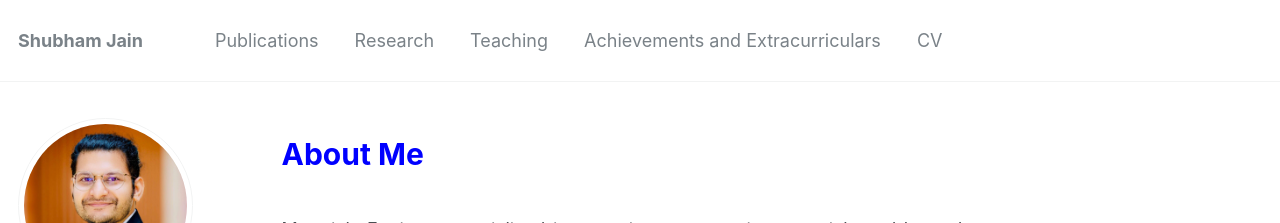
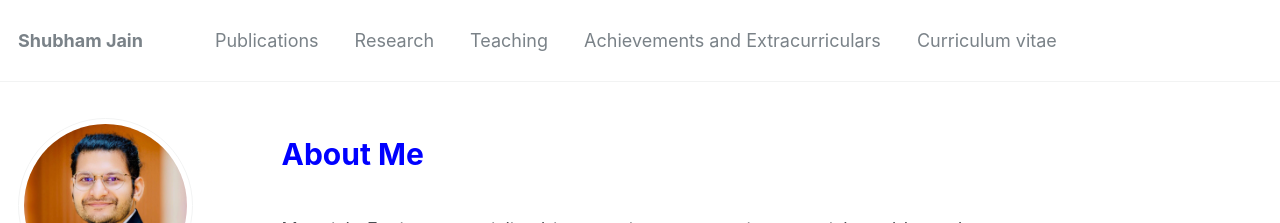
Before and after one commit to shubhamj2611/shubhamj2611.github.io, a Jekyll site: the page built from _pages/about.md, in a window 1280 px wide. Shown: the top 223 px of the page. Built offline with Jekyll 4.4.1, drawn with Linux system fonts in a browser that asks for light colours; some web fonts are replaced.

Commit message:
Update navigation.yml

```diff
--- a/_data/navigation.yml
+++ b/_data/navigation.yml
@@ -12,5 +12,5 @@ main:
   - title: "Achievements and Extracurriculars"
     url: /achievements/
 
-  - title: "CV"
-    url: /cv/
+  - title: "Curriculum vitae"
+    url: /curriculum vitae/
```
